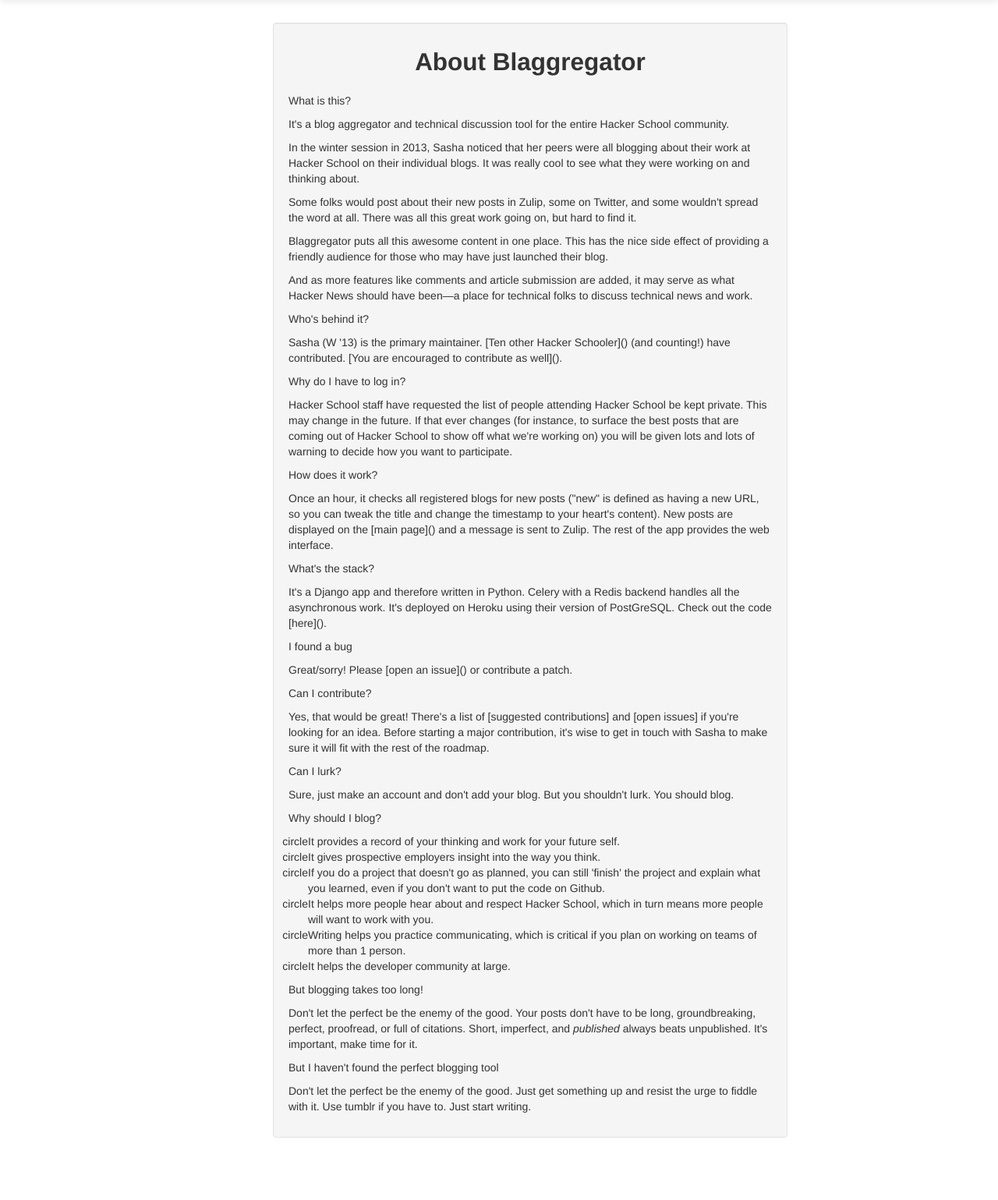
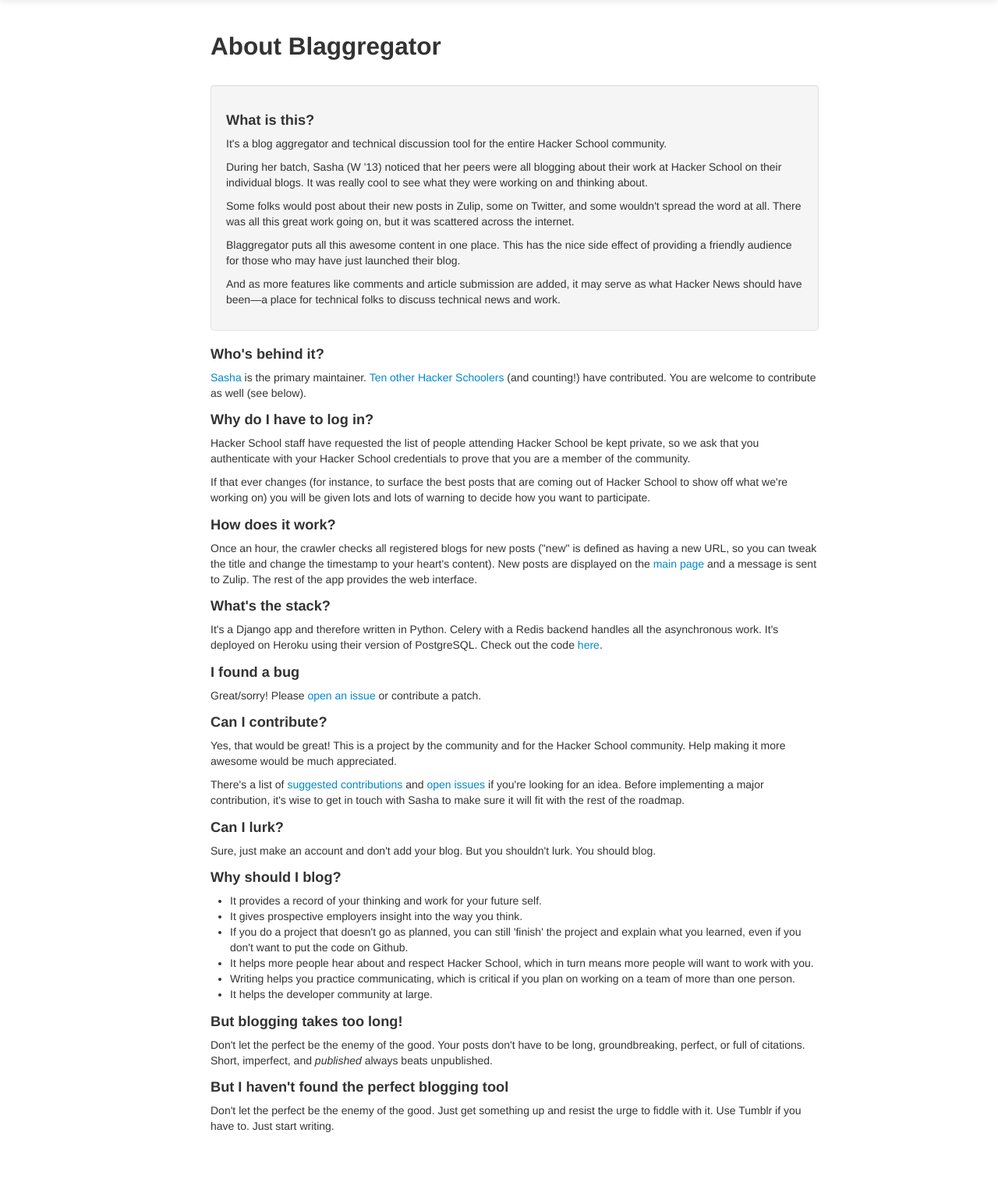
Before and after one commit to recursecenter/blaggregator, a Django app: page /about/ in a window 1280 px wide. Shown: the part 41-1580 px from the top of the page at 78% size. After the commit the page ends 1493 px from the top, so only its background shows below. Run offline with Django 3.2, Linux system fonts and the light colour scheme; parts of the project's set-up code (start-up, migrations or seed data) failed here and were passed over.

Commit message:
Refine styles and copy

```diff
--- a/home/static/css/mystyles.css
+++ b/home/static/css/mystyles.css
@@ -58,14 +58,14 @@ a.muted {
 }
 
 .subbrand {
-    color: #ccc;
-}
-
-.about li {
-    list-style-type: 'circle';
+  color: #ccc;
 }
 
 .question {
-    font-weight: 'bold';
-    color:'red';
+  font-weight: bold;
+  font-size: 1.3em;
+  margin-top: 0.8em;
 }
+
+.answer {
+}
--- a/home/templates/home/about.html
+++ b/home/templates/home/about.html
@@ -8,48 +8,54 @@
 
 {% block content %}
 
-    <div class="well span8 offset2">
+    <div class="span10 offset1">
 
-        <h2 class="text-center" style="margin-bottom:20px">About Blaggregator</h2>
+        <h2 style="margin-bottom:30px">About Blaggregator</h2>
 
         <div class="about">
 
-            <p class="question">What is this?</p>
+            <div class="well">
+                <p class="question">What is this?</p>
 
-            <p class="answer">It's a blog aggregator and technical discussion tool for the entire Hacker School community. </p>
+                <p class="answer">It's a blog aggregator and technical discussion tool for the entire Hacker School community. </p>
 
-            <p class="answer">In the winter session in 2013, Sasha noticed that her peers were all blogging about their work at Hacker School on their individual blogs. It was really cool to see what they were working on and thinking about. </p>
+                <p class="answer">During her batch, Sasha (W '13) noticed that her peers were all blogging about their work at Hacker School on their individual blogs. It was really cool to see what they were working on and thinking about. </p>
 
-            <p class="answer">Some folks would post about their new posts in Zulip, some on Twitter, and some wouldn't spread the word at all. There was all this great work going on, but hard to find it. </p>
+                <p class="answer">Some folks would post about their new posts in Zulip, some on Twitter, and some wouldn't spread the word at all. There was all this great work going on, but it was scattered across the internet. </p>
 
-            <p class="answer">Blaggregator puts all this awesome content in one place. This has the nice side effect of providing a friendly audience for those who may have just launched their blog. </p>
+                <p class="answer">Blaggregator puts all this awesome content in one place. This has the nice side effect of providing a friendly audience for those who may have just launched their blog. </p>
 
-            <p class="answer">And as more features like comments and article submission are added, it may serve as what Hacker News should have been—a place for technical folks to discuss technical news and work. </p>
+                <p class="answer">And as more features like comments and article submission are added, it may serve as what Hacker News should have been—a place for technical folks to discuss technical news and work. </p>
+            </div>
 
             <p class="question">Who's behind it?</p>
 
-            <p class="answer">Sasha (W '13) is the primary maintainer. [Ten other Hacker Schooler]() (and counting!) have contributed. [You are encouraged to contribute as well](). </p>
+            <p class="answer"><a href="http://github.com/sursh">Sasha</a> is the primary maintainer. <a href="https://github.com/sursh/blaggregator/graphs/contributors">Ten other Hacker Schoolers</a> (and counting!) have contributed. You are welcome to contribute as well (see below). </p>
 
             <p class="question">Why do I have to log in?</p>
 
-            <p class="answer">Hacker School staff have requested the list of people attending Hacker School be kept private. This may change in the future. If that ever changes (for instance, to surface the best posts that are coming out of Hacker School to show off what we're working on) you will be given lots and lots of warning to decide how you want to participate. </p>
+            <p class="answer">Hacker School staff have requested the list of people attending Hacker School be kept private, so we ask that you authenticate with your Hacker School credentials to prove that you are a member of the community.</p>
+
+            <p class="answer">If that ever changes (for instance, to surface the best posts that are coming out of Hacker School to show off what we're working on) you will be given lots and lots of warning to decide how you want to participate. </p>
 
 
             <p class="question">How does it work?</p>
 
-            <p class="answer">Once an hour, it checks all registered blogs for new posts ("new" is defined as having a new URL, so you can tweak the title and change the timestamp to your heart's content). New posts are displayed on the [main page]() and a message is sent to Zulip. The rest of the app provides the web interface. </p>
+            <p class="answer">Once an hour, the crawler checks all registered blogs for new posts ("new" is defined as having a new URL, so you can tweak the title and change the timestamp to your heart's content). New posts are displayed on the <a href="/new">main page</a> and a message is sent to Zulip. The rest of the app provides the web interface. </p>
 
             <p class="question">What's the stack?</p>
 
-            <p class="answer">It's a Django app and therefore written in Python. Celery with a Redis backend handles all the asynchronous work. It's deployed on Heroku using their version of PostGreSQL. Check out the code  [here]().</p>
+            <p class="answer">It's a Django app and therefore written in Python. Celery with a Redis backend handles all the asynchronous work. It's deployed on Heroku using their version of PostgreSQL. Check out the code <a href="https://github.com/sursh/blaggregator">here</a>.</p>
 
             <p class="question">I found a bug</p>
 
-            <p class="answer">Great/sorry! Please [open an issue]() or contribute a patch.</p>
+            <p class="answer">Great/sorry! Please <a href="https://github.com/sursh/blaggregator/issues">open an issue</a> or contribute a patch.</p>
 
             <p class="question">Can I contribute?</p>
 
-            <p class="answer">Yes, that would be great! There's a list of [suggested contributions] and [open issues] if you're looking for an idea. Before starting a major contribution, it's wise to get in touch with Sasha to make sure it will fit with the rest of the roadmap. </p>
+            <p class="answer">Yes, that would be great! This is a project by the community and for the Hacker School community. Help making it more awesome would be much appreciated. </p>
+
+            <p class="answer">There's a list of <a href="https://github.com/sursh/blaggregator/blob/master/CONTRIBUTE.md">suggested contributions</a> and <a href="https://github.com/sursh/blaggregator/issues">open issues</a> if you're looking for an idea. Before implementing a major contribution, it's wise to get in touch with Sasha to make sure it will fit with the rest of the roadmap. </p>
 
             <p class="question">Can I lurk?</p>
 
@@ -62,17 +68,17 @@
                 <li>It gives prospective employers insight into the way you think. </li>
                 <li>If you do a project that doesn't go as planned, you can still 'finish' the project and explain what you learned, even if you don't want to put the code on Github.</li>
                 <li>It helps more people hear about and respect Hacker School, which in turn means more people will want to work with you.</li>
-                <li>Writing helps you practice communicating, which is critical if you plan on working on teams of more than 1 person.</li>
+                <li>Writing helps you practice communicating, which is critical if you plan on working on a team of more than one person.</li>
                 <li>It helps the developer community at large. </li>
             </ul>
 
             <p class="question">But blogging takes too long!</p>
 
-            <p class="answer">Don't let the perfect be the enemy of the good. Your posts don't have to be long, groundbreaking, perfect, proofread, or full of citations. Short, imperfect, and <em>published</em> always beats unpublished. It's important, make time for it. </p>
+            <p class="answer">Don't let the perfect be the enemy of the good. Your posts don't have to be long, groundbreaking, perfect, or full of citations. Short, imperfect, and <em>published</em> always beats unpublished. </p>
 
             <p class="question">But I haven't found the perfect blogging tool</p>
 
-            <p class="answer">Don't let the perfect be the enemy of the good. Just get something up and resist the urge to fiddle with it. Use tumblr if you have to. Just start writing. </p>
+            <p class="answer">Don't let the perfect be the enemy of the good. Just get something up and resist the urge to fiddle with it. Use Tumblr if you have to. Just start writing. </p>
         </div>
     </div>
 
```
